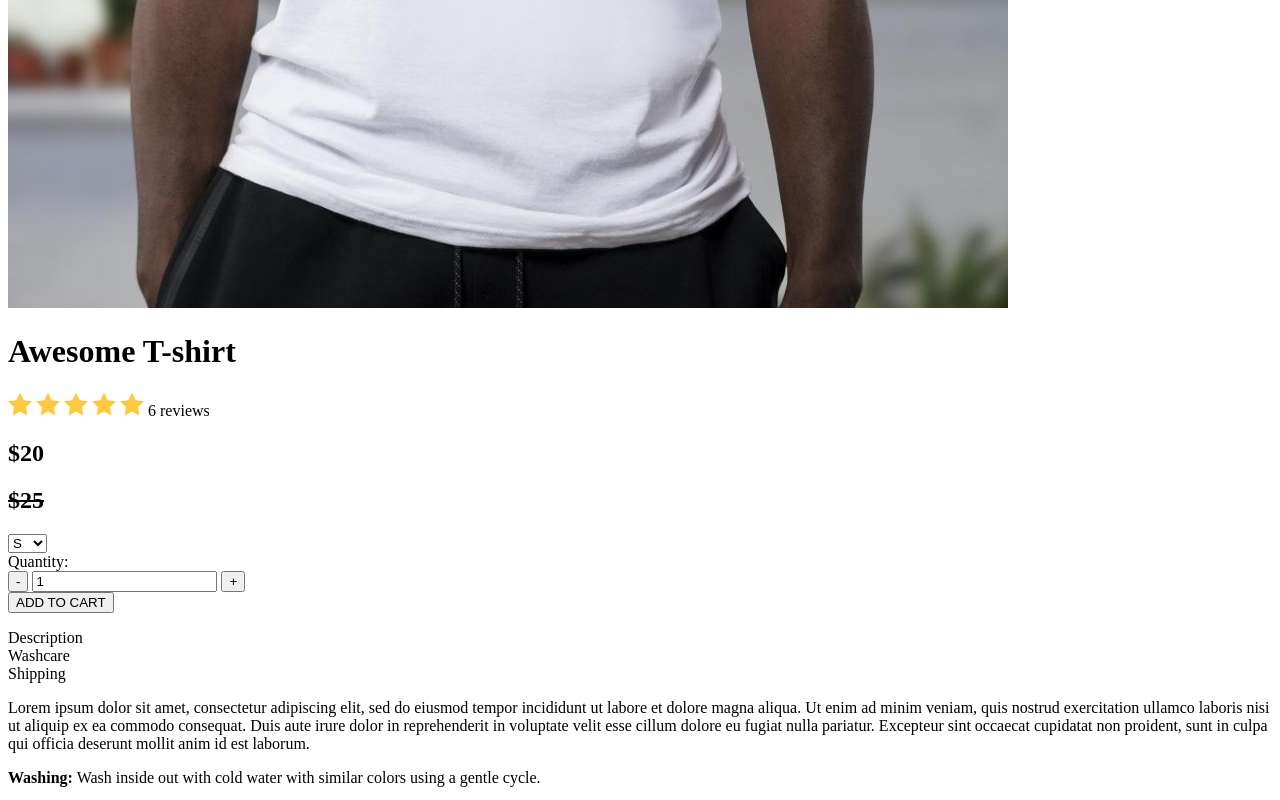
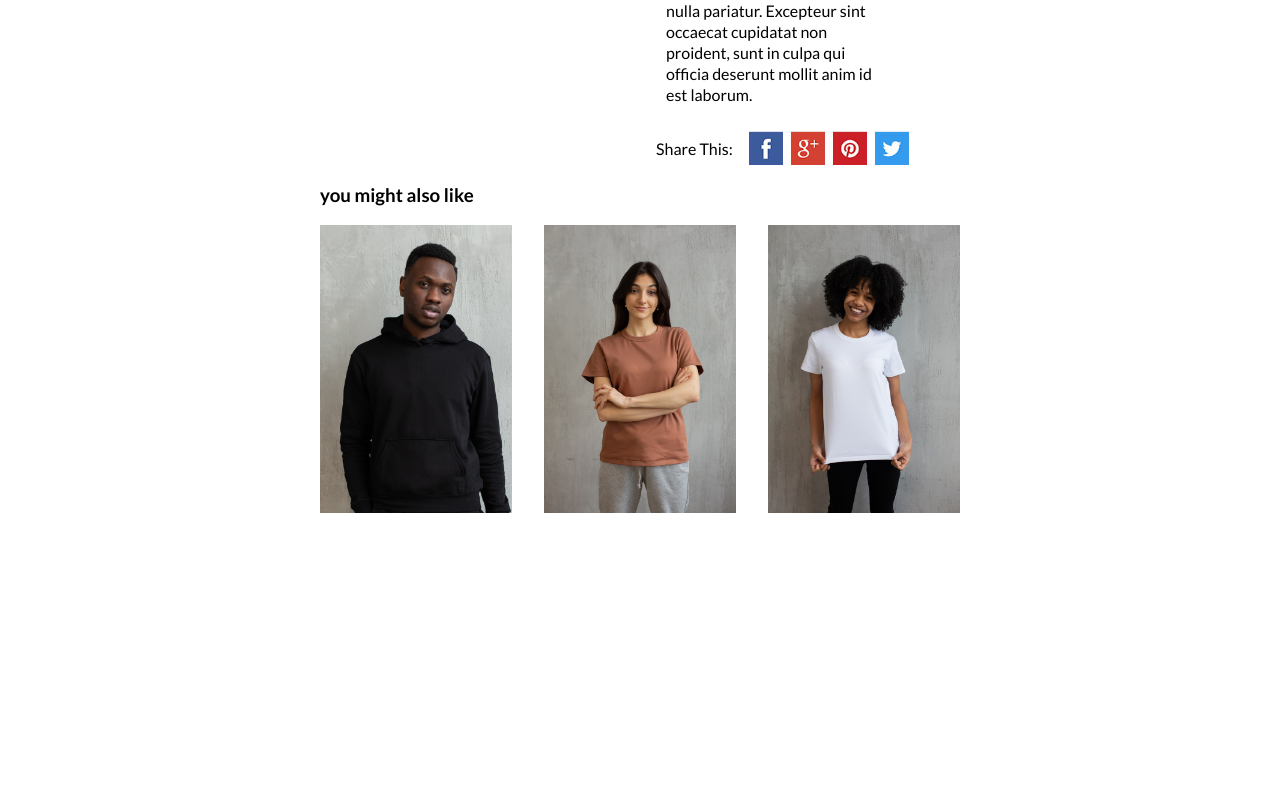
Before and after one commit to Fy50167/Freemote-Product, a plain HTML site: page index.html in a window 1280 px wide. Shown: the part 700-1500 px from the top of the page. After the commit the page ends 1293 px from the top, so only its background shows below. Drawn offline with Linux system fonts and the light colour scheme.

Commit message:
Additional feature

```diff
--- a/index.html
+++ b/index.html
@@ -9,6 +9,7 @@
     <link rel="preconnect" href="https://fonts.googleapis.com">
     <link rel="preconnect" href="https://fonts.gstatic.com" crossorigin>
     <link href="https://fonts.googleapis.com/css2?family=Lato:wght@400;700&display=swap" rel="stylesheet">
+    <link href = 'style.css' rel = 'stylesheet'>
 </head>
 
 <body>
@@ -137,7 +138,14 @@
             </div>
         </div>
 
-    <!--recommended products soon-->
+        <div>
+            <h3>you might also like</h3>
+            <div class="recommended">
+                <img class="recommended-product" src="img1.jpg">
+                <img class="recommended-product" src="img2.jpg">
+                <img class="recommended-product" src="img3.jpg">
+            </div>
+     </div>
 
     </div>
     <script src="script.js"></script>
--- a/style.css
+++ b/style.css
@@ -175,3 +175,14 @@ h2 {
 #Description p {
     line-height: 1.3;
 }
+
+.recommended{
+    display:flex;
+    justify-content: space-between;
+    margin-top: 15px;
+}
+
+.recommended-product{
+    max-width: 30%;
+    object-fit: cover;
+}
```
Also changed, not shown: Markup and Styles.TXT (added), img1.jpg (added), img2.jpg (added), img3.jpg (added).
